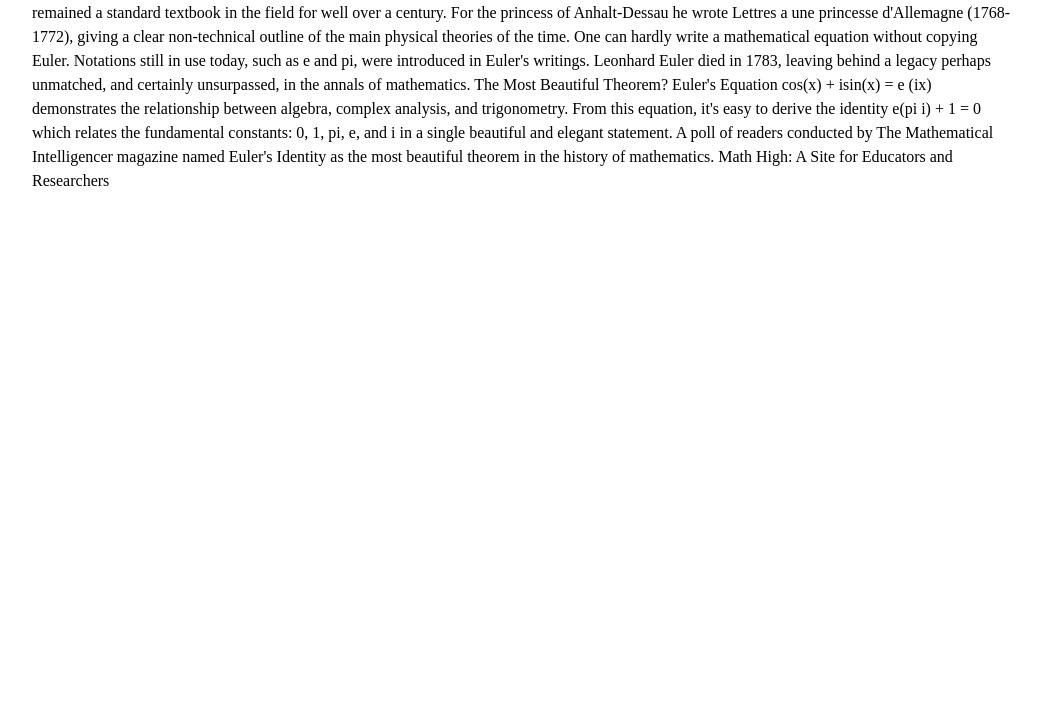
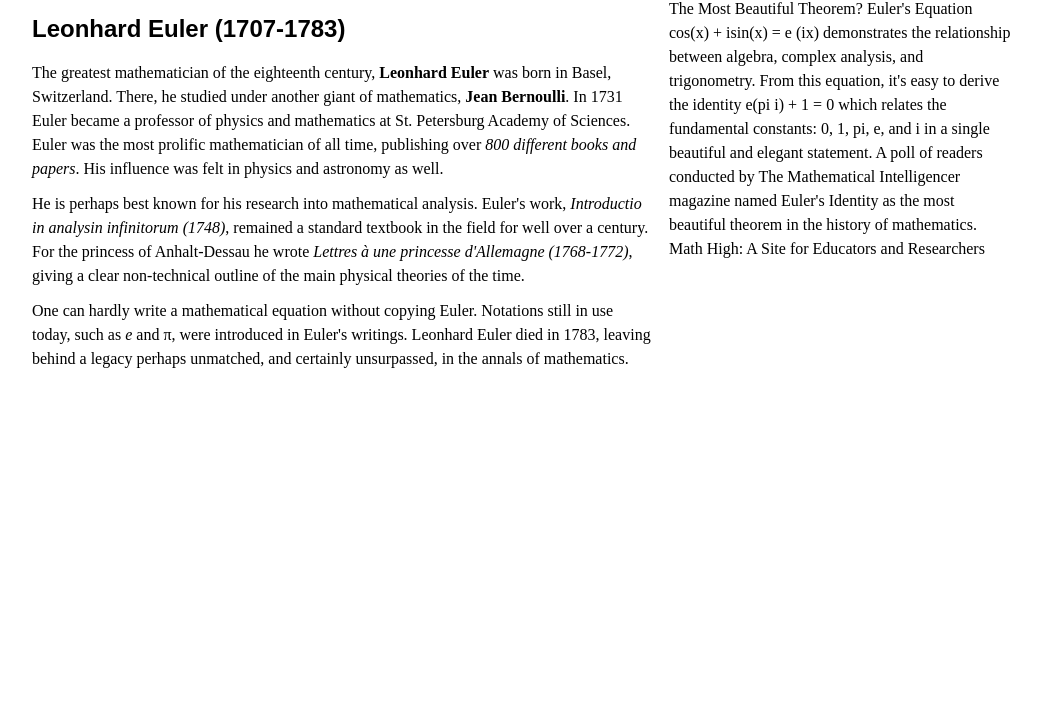
Before and after one commit to StevenSchifter/COP2822C-FTP, a plain HTML site: page DataFILES/tutorial.01/case01/mathhigh.htm in a window 1280 px wide. Shown: the part 95-800 px from the top of the page, without its empty margins (118-1159 px from the left). Drawn offline with Linux system fonts and the light colour scheme.

Commit message:
Case Problem 01 Steps 9-16

```diff
--- a/DataFILES/tutorial.01/case01/mathhigh.htm
+++ b/DataFILES/tutorial.01/case01/mathhigh.htm
@@ -12,30 +12,36 @@
         <title>Math High: Leonhard Euler</title>
     </head>
     <body>
-    Leonhard Euler (1707-1783)
-
-
-    The greatest mathematician of the eighteenth century, Leonhard Euler was
+        <header>
+            <img src="mhlogo.jpg" alt="Math High">
+        </header>
+        <article>
+            <h1>Leonhard Euler (1707-1783)</h1>
+            <p>
+            The greatest mathematician of the eighteenth century, <strong>Leonhard Euler</strong> was
             born in Basel, Switzerland. There, he studied under another giant of
-    mathematics, Jean Bernoulli. In 1731 Euler became a professor of physics
+            mathematics, <strong>Jean Bernoulli</strong>. In 1731 Euler became a professor of physics
             and mathematics at St. Petersburg Academy of Sciences. Euler was the most
-    prolific mathematician of all time, publishing over 800 different books and
-    papers. His influence was felt in physics and astronomy as well.
-
+            prolific mathematician of all time, publishing over <em>800 different books and
+            papers</em>. His influence was felt in physics and astronomy as well.
+            </p>
+            <p>
             He is perhaps best known for his research into mathematical analysis. Euler's
-    work, Introductio in analysin
-    infinitorum (1748), remained a standard textbook in the field for
+            work, <cite>Introductio in analysin
+            infinitorum (1748)</cite>, remained a standard textbook in the field for
             well over a century. For the princess of Anhalt-Dessau he wrote
-    Lettres a une princesse d'Allemagne (1768-1772), giving a clear
+            <cite>Lettres &agrave; une princesse d'Allemagne (1768-1772)</cite>, giving a clear
             non-technical outline of the main physical theories of the
             time.
-
+            </p>
+            <p>
             One can hardly write a mathematical equation without copying Euler.
-    Notations still in use today, such as e and pi, were introduced
+            Notations still in use today, such as <var>e</var> and &pi;, were introduced
             in Euler's writings. Leonhard Euler died in 1783, leaving behind
             a legacy perhaps unmatched, and certainly unsurpassed, in the annals
             of mathematics.
-
+            </p>
+        </article>
 
     The Most Beautiful Theorem?
 
```
Lines whose indentation alone changed are shown as unchanged.
